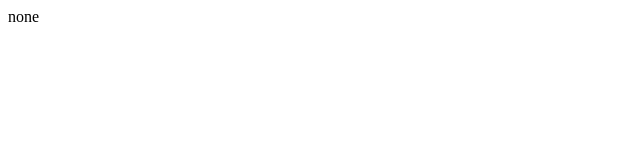
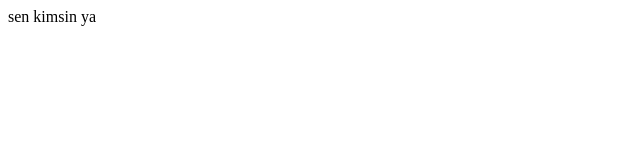
Before and after one commit to Oguzhanur/coguz, a plain HTML site: page index.html in a window 1280 px wide. Shown: the full height of the page, 0-640 px from the left. Drawn offline with Linux system fonts and the light colour scheme.

Commit message:
Update index.html

```diff
--- a/index.html
+++ b/index.html
@@ -3,6 +3,6 @@
 <head>
 </head>
 <body>
-  none
+  sen kimsin ya
 </body>
 </html>
```
